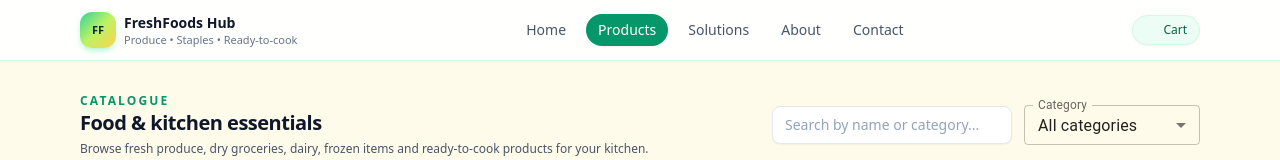
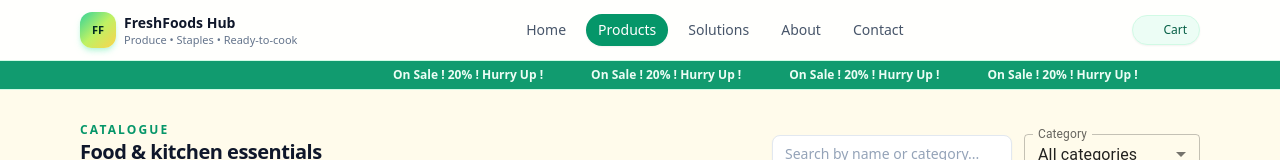
Before and after one commit to KrishnaDolas/NE-ECW, a React app in the folder frontend/: page /NE-ECW/products in a window 1280 px wide. Shown: the top 160 px of the page. Built offline with nearby package versions, Linux system fonts and the light colour scheme; some icons are missing; the HTML template or start-up script is replaced by a standard one.

Commit message:
Update UI and content for food industry

```diff
--- /dev/null
+++ b/frontend/src/components/SaleStrip.jsx
@@ -0,0 +1,19 @@
+// src/components/SaleStrip.jsx
+import React from "react";
+
+export function SaleStrip() {
+  const text = "On Sale ! 20% ! Hurry Up !";
+
+  return (
+    <div className="border-b border-emerald-100 bg-emerald-600/95 text-emerald-50">
+      <div className="relative mx-auto flex max-w-6xl overflow-hidden px-4 py-1.5 text-[11px] sm:text-xs font-semibold">
+        <div className="animate-marquee whitespace-nowrap">
+          <span className="mx-6">{text}</span>
+          <span className="mx-6">{text}</span>
+          <span className="mx-6">{text}</span>
+          <span className="mx-6">{text}</span>
+        </div>
+      </div>
+    </div>
+  );
+}
--- a/frontend/src/layout/Layout.jsx
+++ b/frontend/src/layout/Layout.jsx
@@ -1,13 +1,14 @@
-// src/layout/Layout.jsx
 import React from "react";
 import { Outlet } from "react-router-dom";
 import { Header } from "./Header";
 import { Footer } from "./Footer";
+import { SaleStrip } from "../components/SaleStrip";
 
 export function Layout() {
   return (
     <div className="flex min-h-screen flex-col bg-amber-50 text-slate-900">
       <Header />
+      <SaleStrip />
       <main className="flex-1">
         <Outlet />
       </main>
--- a/frontend/tailwind.config.js
+++ b/frontend/tailwind.config.js
@@ -1,11 +1,18 @@
-/** @type {import('tailwindcss').Config} */
+// tailwind.config.js
 export default {
-  content: [
-    "./index.html",
-    "./src/**/*.{js,jsx,ts,tsx}",
-  ],
+  content: ["./index.html", "./src/**/*.{js,jsx,ts,tsx}"],
   theme: {
-    extend: {},
+    extend: {
+      animation: {
+        marquee: "marquee 18s linear infinite"
+      },
+      keyframes: {
+        marquee: {
+          "0%": { transform: "translateX(100%)" },
+          "100%": { transform: "translateX(-100%)" }
+        }
+      }
+    }
   },
-  plugins: [],
+  plugins: []
 };
```
